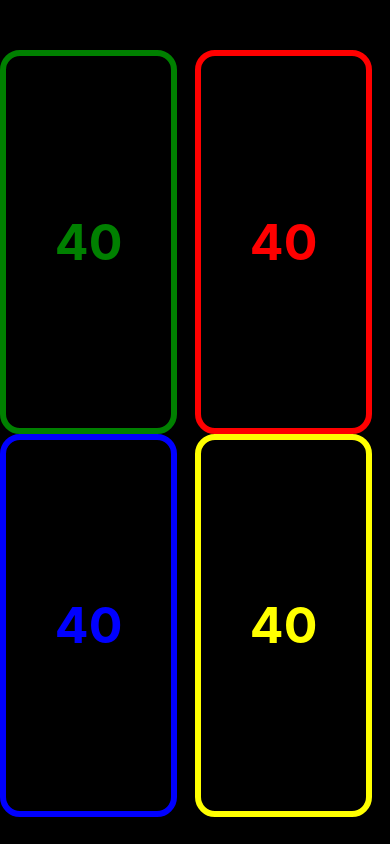
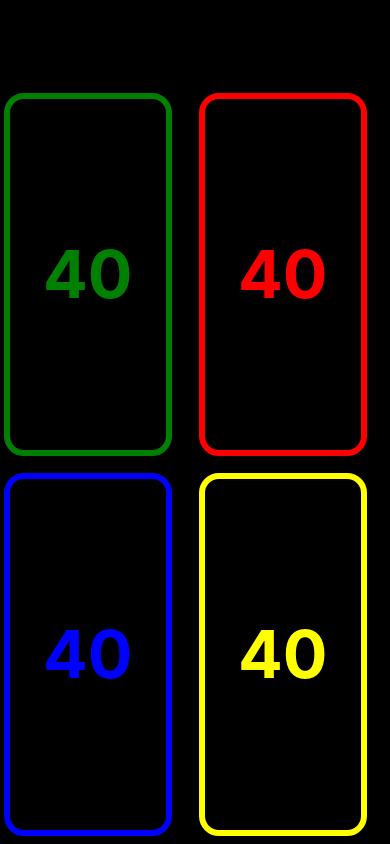
Before and after one commit to JoonatanSil/Life-Counter, a React Native app: screen / in a window 390 px wide. Built offline with nearby package versions, Linux system fonts and the light colour scheme.

Commit message:
Modified scaling values

```diff
--- a/components/PlayerLife.js
+++ b/components/PlayerLife.js
@@ -18,14 +18,16 @@ const styles = StyleSheet.create({
         borderWidth: 6,
         borderRadius: 20,
         borderColor: "green",
-        width: windowWidth / 2.2,
-        height: windowHeight / 2.2,
+        width: windowWidth * 0.43,
+        height: windowHeight * 0.43,
         justifyContent: "center",
+        marginHorizontal: windowWidth * 0.01,
+        marginVertical: windowHeight * 0.01,
     },
     lifeAmount: {
         color: "green",
         fontWeight: "bold",
-        fontSize: 50,
+        fontSize: windowWidth * 0.17,
         textAlign: "center",
     },
 });
--- a/screens/CounterScreen.js
+++ b/screens/CounterScreen.js
@@ -29,8 +29,8 @@ const styles = StyleSheet.create({
         flex: 1,
         flexWrap: "wrap",
         backgroundColor: "black",
-        padding: 15,
-        paddingTop: 50,
+        paddingHorizontal: windowWidth * 0.05,
+        paddingTop: windowHeight * 0.10,
     },
 });
 
```
